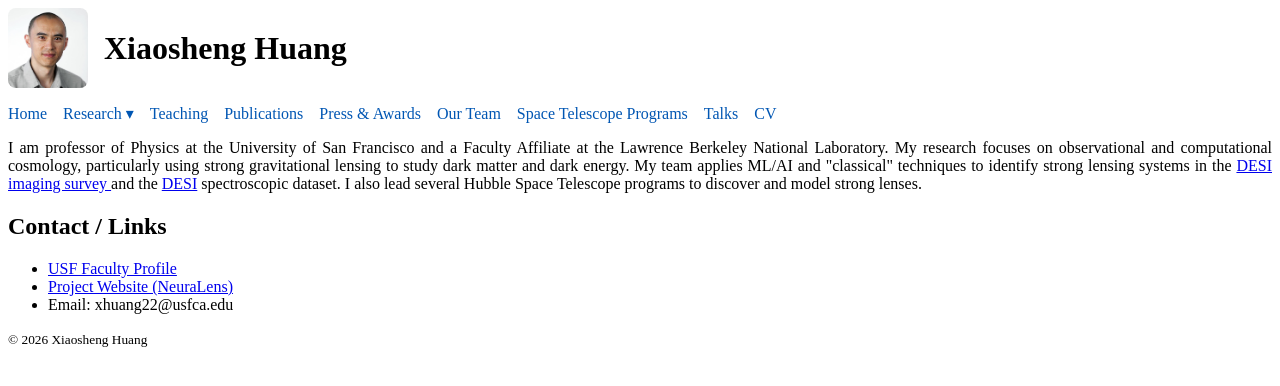
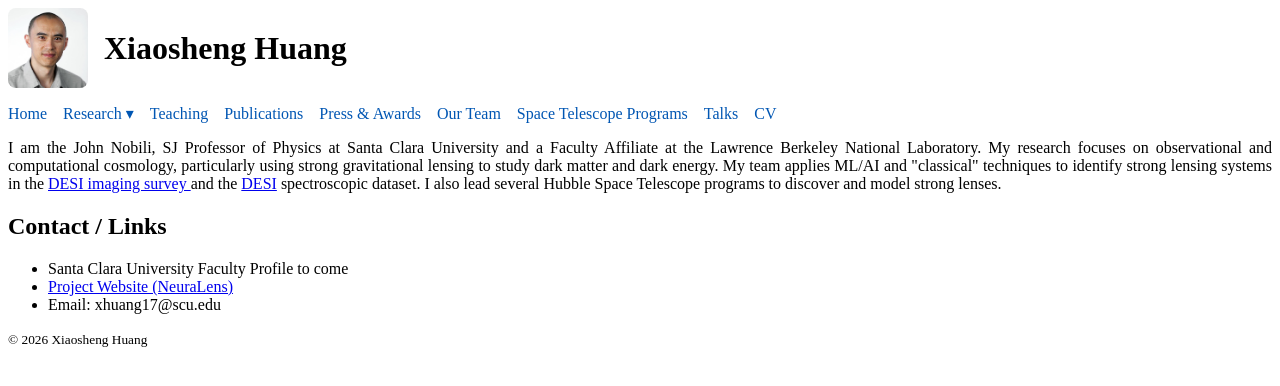
Before and after one commit to highredshift/highredshift.github.io, a Jekyll site: the page built from index.html, in a window 1280 px wide. Shown: the top 386 px of the page. Built offline with Jekyll 4.4.1, drawn with Linux system fonts in a browser that asks for light colours.

Commit message:
Update affiliation to Santa Clara University
New SCU email, NeuraLens project site moved to lbl.gov, and the USF
faculty profile link removed until the SCU profile exists.

Co-Authored-By: Claude Opus 5 (1M context) <noreply@anthropic.com>

```diff
--- a/index.html
+++ b/index.html
@@ -4,7 +4,7 @@ title: Home
 ---
 
 <p style="text-align: justify;">
-  I am professor of Physics at the University of San Francisco
+  I am the John Nobili, SJ Professor of Physics at Santa Clara University
   and a Faculty Affiliate at the Lawrence Berkeley National Laboratory.
   My research focuses on observational and computational cosmology,
   particularly using strong gravitational lensing to study dark matter and dark energy.
@@ -18,9 +18,9 @@ title: Home
   <div class="card">
     <h2>Contact / Links</h2>
     <ul>
-      <li><a href="https://www.usfca.edu/faculty/xiaosheng-huang" target="_blank">USF Faculty Profile</a></li>
-      <li><a href="https://sites.google.com/usfca.edu/neuralens" target="_blank">Project Website (NeuraLens)</a></li>
-      <li>Email: xhuang22@usfca.edu </li>
+      <li>Santa Clara University Faculty Profile to come</li>
+      <li><a href="https://sites.google.com/lbl.gov/neuralens" target="_blank">Project Website (NeuraLens)</a></li>
+      <li>Email: xhuang17@scu.edu</li>
     </ul>
   </div>
   <footer><small>© <span id="y"></span> Xiaosheng Huang</small></footer>
```
Also changed, not shown: 1 other file.
